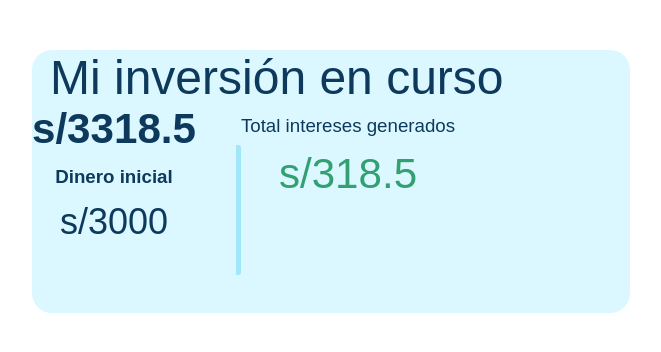
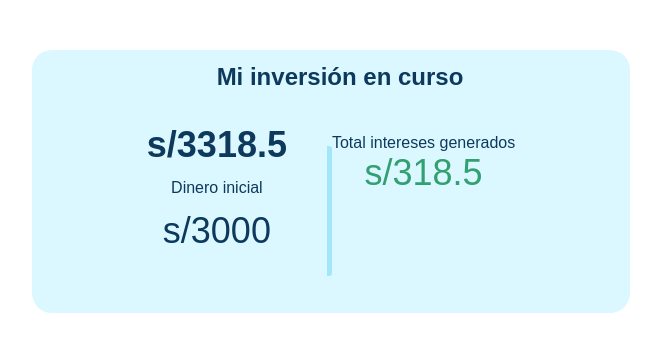
Before and after one commit to IngridC10/finniu-dashboard, a React (Create React App) app: page /investmentreport in a window 1280 px wide. Shown: the top 352 px of the page, without its empty margins (18-679 px from the left). Built offline with nearby package versions, Linux system fonts and the light colour scheme.

Commit message:
se mejoro el app

```diff
--- a/src/components/InprogressInvestmentReport.js
+++ b/src/components/InprogressInvestmentReport.js
@@ -14,44 +14,66 @@ const InprogressInvestmentReportStyled = styled.div`
     align-items: center;
     color: rgba(13, 58, 92, 1);
     font-size: 24px;
+    display: flex;
+    flex-direction: column;
   }
   .columns {
+    padding: 20px;
     display: flex;
     grid-template-columns: 1fr 1fr 1fr;
   }
   .bodyReportColumn1 {
-    font-size: 36px;
-    font-weight: bold;
     display: flex;
     flex-direction: row;
     flex-flow: column;
     row-gap: 13px;
   }
+  .bodyReportColumn1 h2 {
+    font-size: 16px;
+    font-weight: normal;
+  }
+  .bodyReportColumn1 h4 {
+    font-size: 36px;
+    font-weight: normal;
+  }
+  .bodyReportColumn1 h1 {
+    font-weight: bold;
+    font-size: 36px;
+  }
 
-  .bodyReportColumn3 {
+  .bodyReportColumn3 h3 {
     display: flex;
     flex-direction: row;
     flex-flow: column;
     row-gap: 13px;
+    font-size: 16px;
   }
-  .bodyReportColumn3 h3 {
+
+  .bodyReportColumn3 h2 {
+    font-size: 16px;
     font-weight: normal;
+  }
+  .columns h3 {
+    font-weight: normal;
+    font-size: 36px;
   }
 
   .bodyReportRow {
+    padding: 13px;
     text-align: left;
-    font-size: 24px;
   }
   .bodyReportRow h1 {
     font-weight: normal;
     padding-left: 18px;
+    font-size: 24px;
+    font-weight: bold;
   }
   .line {
     height: 130px;
     border-right: 5px solid;
     color: #a2e6fa;
     width: 40px;
-    margin-top: 40px;
+    margin-top: 22px;
     border-radius: 3px;
   }
 `;
@@ -67,12 +89,14 @@ const InprogressInvestmentReport = () => {
           <div className="columns">
             <div className="bodyReportColumn1">
               <div>
-                <h3> s/3318.5</h3>
+                <h1> s/3318.5</h1>
               </div>
               <div style={{ fontSize: "16px", fontWeight: "normal" }}>
-                <h3>Dinero inicial</h3>
+                <h2>Dinero inicial</h2>
               </div>
-              <div style={{ fontWeight: "normal" }}>s/3000</div>
+              <div>
+                <h4>s/3000</h4>
+              </div>
             </div>
 
             <div className="bodyReportColumn2">
@@ -87,7 +111,7 @@ const InprogressInvestmentReport = () => {
                   fontWeight: "normal",
                 }}
               >
-                <h3>Total intereses generados</h3>
+                <h2>Total intereses generados</h2>
               </div>
               <div
                 style={{
```
